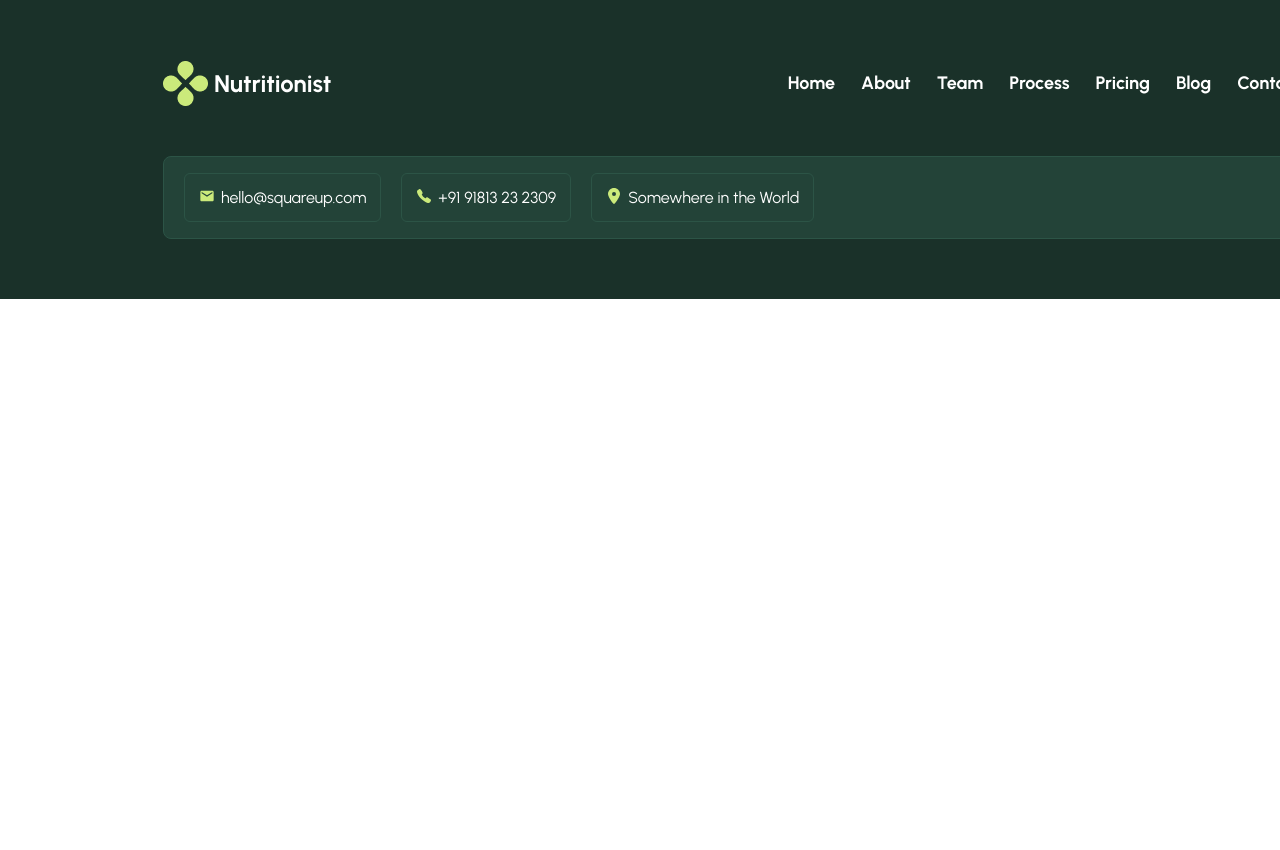
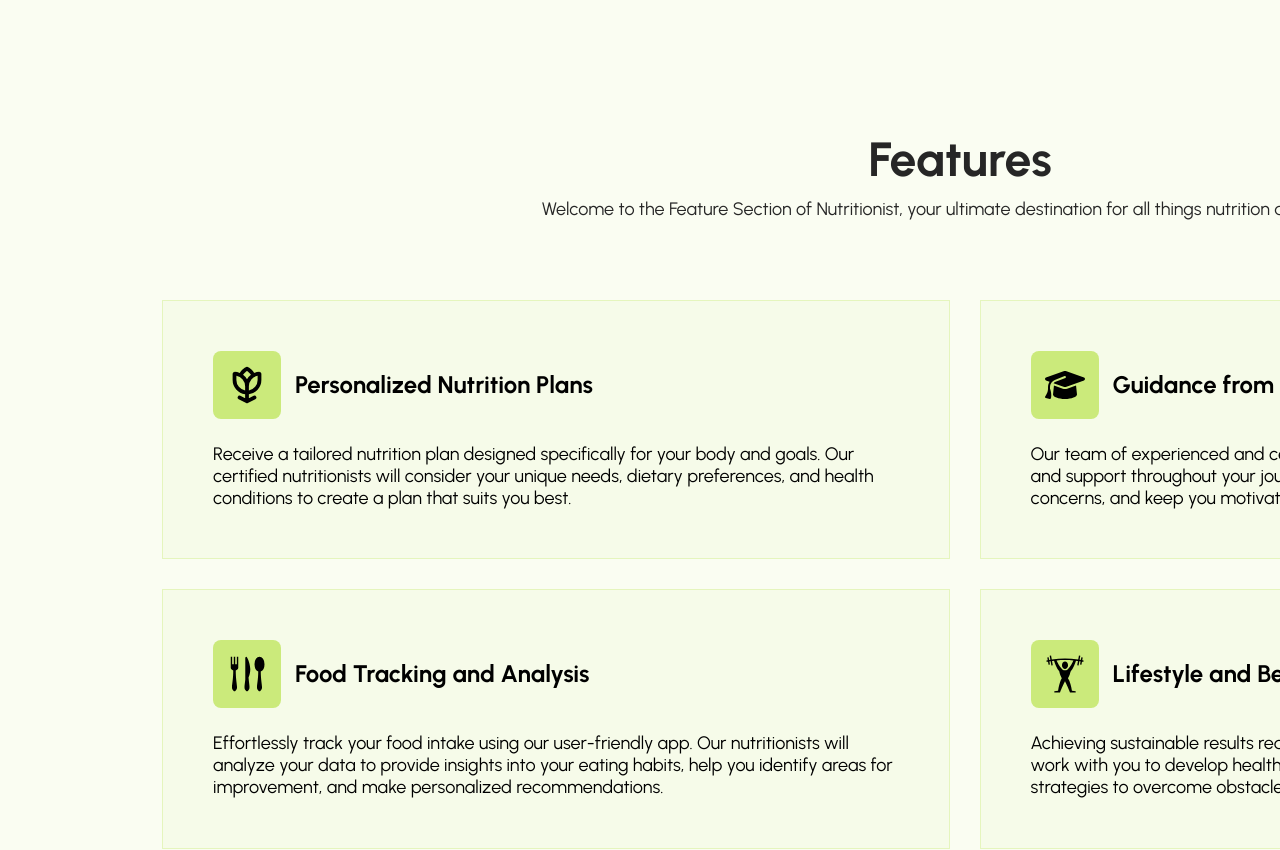
Before and after one commit to maximiano67/Nutritionist, a React (Vite) app: page / in a window 1280 px wide. Shown: the part 1020-1870 px from the top of the page. Before the commit the page ends 1319 px from the top, so only its background shows below. Built offline with nearby package versions, Linux system fonts and the light colour scheme.

Commit message:
colocando seção de Features

```diff
--- a/src/Routers/home/Home.css
+++ b/src/Routers/home/Home.css
@@ -0,0 +1,3 @@
+.main-home{
+    width: 100%;
+}
--- a/src/Routers/home/Home.jsx
+++ b/src/Routers/home/Home.jsx
@@ -1,3 +1,4 @@
+import HomeFeatures from './features/HomeFeatures'
 import './Home.css'
 import SecaoHomeBanner from './secaoHome-01/SecaoHomeBanner'
 
@@ -5,6 +6,7 @@ const Home = () => {
   return (
     <div className='main-home'>
       <SecaoHomeBanner/>
+      <HomeFeatures/>
     </div>
   )
 }
--- /dev/null
+++ b/src/Routers/home/features/HomeFeatures.css
@@ -0,0 +1,84 @@
+.main-home-features {
+    width: 100%;
+    margin-top: 130px;
+}
+
+.home-features {
+    width: 1596px;
+    height: 1008px;
+    margin: 0 auto;
+    display: flex;
+    flex-direction: column;
+}
+
+.home-features .features-header {
+    margin: 0 auto;
+    gap: 10px;
+    padding-bottom: 80px;
+    text-align: center;
+    display: flex;
+    flex-direction: column;
+}
+
+.features-header h1 {
+    font-size: 48px;
+    color: #262626;
+    font-weight: bold;
+}
+
+.features-header .features-descript {
+    font-size: 18px;
+    color: #262626;
+}
+
+.features-list-carts {
+    width: 100%;
+    height: 100%;
+    display: flex;
+}
+
+.features-list-carts .cart-list {
+    gap: 30px;
+    display: grid;
+    grid-template-columns: auto auto;
+}
+
+.cart-list li {
+    padding: 40px 50px;
+    gap: 24px;
+    border: 1px solid #E5F5BD;
+    background-color: #F6FBE9;
+    display: flex;
+    flex-direction: column;
+    justify-content: center;
+}
+
+.cart-list li .cart-hedear {
+    display: flex;
+    gap: 14px;
+    align-items: center;
+}
+
+.cart-hedear .cart-icon {
+    width: 68px;
+    height: 68px;
+    border-radius: 8px;
+    background-color: #CBEA7B;
+    display: flex;
+    justify-content: center;
+    align-items: center;
+}
+
+.cart-icon svg {
+    width: 40px;
+    height: 40px;
+}
+
+.cart-hedear h2 {
+    font-size: 24px;
+}
+
+.cart-list .descrition p{
+    font-size: 18px;
+    font-weight: 400;
+}
--- /dev/null
+++ b/src/Routers/home/features/HomeFeatures.jsx
@@ -0,0 +1,85 @@
+import './HomeFeatures.css'
+//icons
+import { PiFlowerTulipBold } from "react-icons/pi";
+import { FaGraduationCap} from "react-icons/fa6";
+import { GiForkKnifeSpoon } from "react-icons/gi";
+import { GiWeightLiftingUp } from "react-icons/gi";
+import { BiSolidSpreadsheet } from "react-icons/bi";
+import { PiBackpackFill } from "react-icons/pi";
+
+const listFeatures = [
+    {
+        id: 1,
+        icons: <PiFlowerTulipBold />,
+        title: 'Personalized Nutrition Plans',
+        description: 'Receive a tailored nutrition plan designed specifically for your body and goals. Our certified nutritionists will consider your unique needs, dietary preferences, and health conditions to create a plan that suits you best.'
+    },
+    {
+        id: 2,
+        icons: <FaGraduationCap />,
+        title: 'Guidance from Certified Nutritionists',
+        description: 'Our team of experienced and certified nutritionists will provide professional guidance and support throughout your journey. They will answer your questions, address your concerns, and keep you motivated as you work towards your goals.'
+    },
+    {
+        id: 3,
+        icons: <GiForkKnifeSpoon />,
+        title: 'Food Tracking and Analysis',
+        description: 'Effortlessly track your food intake using our user-friendly app. Our nutritionists will analyze your data to provide insights into your eating habits, help you identify areas for improvement, and make personalized recommendations.'
+    },
+    {
+        id: 4,
+        icons: <GiWeightLiftingUp />,
+        title: 'Lifestyle and Behavior Coaching',
+        description: 'Achieving sustainable results requires more than just a diet plan. Our nutritionists will work with you to develop healthy habits, address emotional eating, and provide strategies to overcome obstacles along the way.'
+    },
+    {
+        id: 5,
+        icons: <BiSolidSpreadsheet />,
+        title: 'Meal Planning and Recipes',
+        description: 'Access a vast collection of delicious and healthy recipes tailored to your dietary needs. Our nutritionists will also create personalized meal plans, making it easier for you to stay on track and enjoy nutritious meals.'
+    },
+    {
+        id: 6,
+        icons: <PiBackpackFill />,
+        title: 'Nutritional Education and Workshops',
+        description: 'Expand your knowledge of nutrition through informative articles and educational workshops. Our nutritionists will equip you with the knowledge and tools to make informed choices for long-term success.'
+    },
+]
+
+const HomeFeatures = () => {
+    return (
+        <div className='main-home-features'>
+            <div className='home-features'>
+                <div className="features-header">
+                    <div className="features-title">
+                        <h1>Features</h1>
+                    </div>
+                    <div className="features-descript">
+                        <p>Welcome to the Feature Section of Nutritionist, your ultimate destination for all things nutrition and wellness.</p>
+                    </div>
+                </div>
+
+                <div className="features-list-carts">
+                    <ul className="cart-list">
+                        {listFeatures.map((feature) => (
+                            <li key={feature.id}>
+                                <div className="cart-hedear">
+                                    <div className="cart-icon">
+                                        {feature.icons}
+                                    </div>
+                                    <h2>{feature.title}</h2>
+                                </div>
+                                <div className="descrition">
+                                    <p>{feature.description}</p>
+                                </div>
+                            </li>
+                        ))}
+                    </ul>
+                </div>
+
+            </div>
+        </div>
+    )
+}
+
+export default HomeFeatures
```
